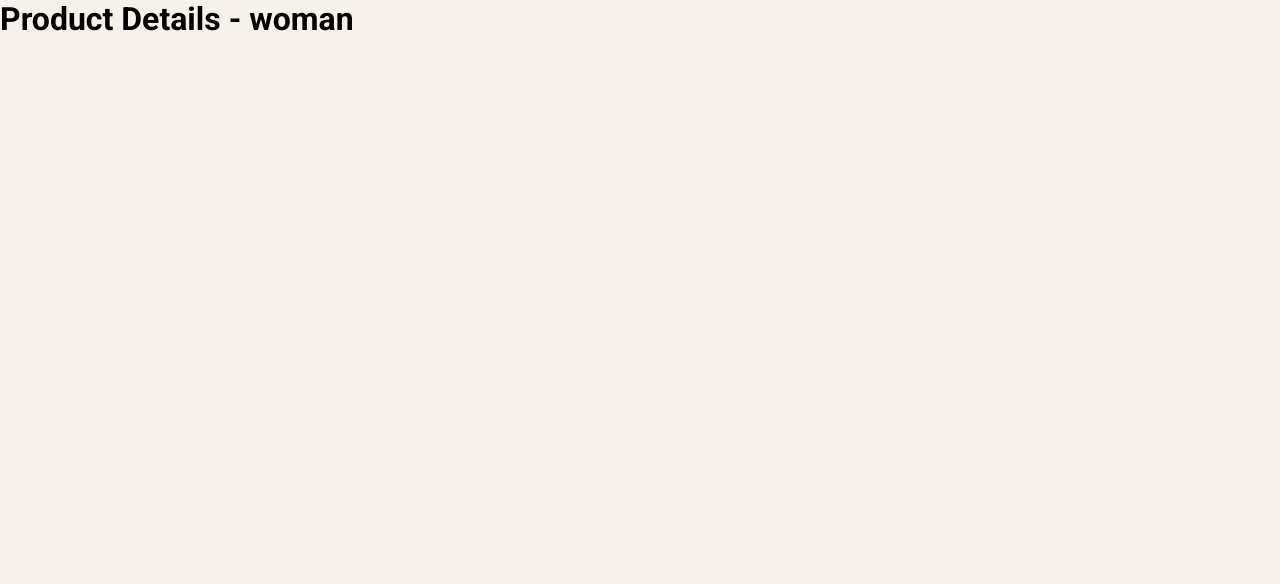
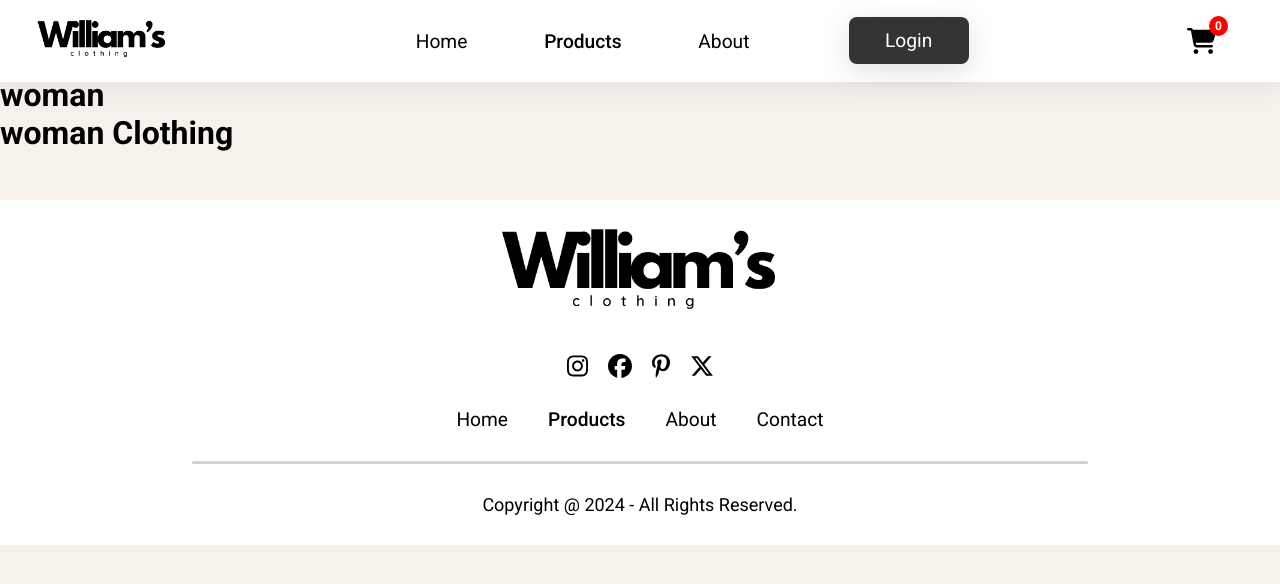
Before and after one commit to WilliamMattsson1/ecom-fullstack, a React (Vite) app in the folder frontend/: page /products/woman in a window 1280 px wide. Shown: the top 584 px of the page. Built offline with nearby package versions, Linux system fonts and the light colour scheme.

Commit message:
Added Gender products page with routing to gender and products

```diff
--- a/frontend/src/Components/CategorySelection/CategorySelection.css
+++ b/frontend/src/Components/GenderSelection/GenderSelection.css
@@ -15,6 +15,7 @@
     width: 60%;
     margin: auto;
     margin-top: 1.6rem;
+    margin-bottom: 3rem;
     height: auto;
     max-height: fit-content;
     background-color: white;
--- a/frontend/src/Components/CategorySelection/CategorySelection.tsx
+++ b/frontend/src/Components/GenderSelection/GenderSelection.tsx
@@ -1,4 +1,5 @@
-import './CategorySelection.css'
+import { Link } from 'react-router-dom'
+import './GenderSelection.css'
 const CategorySelection = () => {
     return (
         <>
@@ -17,14 +18,18 @@ const CategorySelection = () => {
                         <h3>Mens Clothing</h3>
 
                         <p>Discover the latest trends in mens fashion.</p>
-                        <button>Shop now</button>
+                        <Link to="/products/men">
+                            <button>Shop now</button>
+                        </Link>
                     </div>
                 </div>
                 <div className="products-category womens-clothing">
                     <div className="category-text">
                         <h3>Womens Clothing</h3>
                         <p>Explore the latest trends in womens fashion.</p>
-                        <button>Shop now</button>
+                        <Link to="/products/woman">
+                            <button>Shop now</button>
+                        </Link>
                     </div>
                     <div className="category-image">
                         <img
--- a/frontend/src/Components/ProductItem/ProductItem.tsx
+++ b/frontend/src/Components/ProductItem/ProductItem.tsx
@@ -5,13 +5,18 @@ interface Product {
     id: number
     name: string
     price: number
+    gender: string
+    category: string
     image: string
 }
 
 const ProductItem = (props: Product) => {
     return (
         <div className="product">
-            <Link className="product-link" to={`/products/${props.id}`}>
+            <Link
+                className="product-link"
+                to={`/products/${props.gender}/${props.id}`}
+            >
                 <img src={props.image} alt="product image" />
                 <h2>{props.name}</h2>
                 <p>{props.price} kr</p>
--- a/frontend/src/Components/TrendingProducts/TrendingProducts.tsx
+++ b/frontend/src/Components/TrendingProducts/TrendingProducts.tsx
@@ -8,24 +8,32 @@ const TrendingProducts = () => {
             id: 1,
             name: 'Product 1',
             price: 100,
+            gender: 'woman',
+            category: 'tops',
             image: 'https://images.unsplash.com/photo-1512310604669-443f26c35f52?q=80&w=1034&auto=format&fit=crop&ixlib=rb-4.0.3&ixid=M3wxMjA3fDB8MHxwaG90by1wYWdlfHx8fGVufDB8fHx8fA%3D%3D'
         },
         {
             id: 2,
             name: 'Product 2',
             price: 200,
+            gender: 'woman',
+            category: 'tops',
             image: 'https://images.unsplash.com/photo-1512310604669-443f26c35f52?q=80&w=1034&auto=format&fit=crop&ixlib=rb-4.0.3&ixid=M3wxMjA3fDB8MHxwaG90by1wYWdlfHx8fGVufDB8fHx8fA%3D%3D'
         },
         {
             id: 3,
             name: 'Product 3',
             price: 300,
+            gender: 'woman',
+            category: 'tops',
             image: 'https://images.unsplash.com/photo-1512310604669-443f26c35f52?q=80&w=1034&auto=format&fit=crop&ixlib=rb-4.0.3&ixid=M3wxMjA3fDB8MHxwaG90by1wYWdlfHx8fGVufDB8fHx8fA%3D%3D'
         },
         {
             id: 4,
             name: 'Product 4',
             price: 400,
+            gender: 'woman',
+            category: 'tops',
             image: 'https://images.unsplash.com/photo-1512310604669-443f26c35f52?q=80&w=1034&auto=format&fit=crop&ixlib=rb-4.0.3&ixid=M3wxMjA3fDB8MHxwaG90by1wYWdlfHx8fGVufDB8fHx8fA%3D%3D'
         }
     ]
@@ -45,6 +53,8 @@ const TrendingProducts = () => {
                                 id={product.id}
                                 name={product.name}
                                 price={product.price}
+                                gender={product.gender}
+                                category={product.category}
                                 image={product.image}
                             />
                         )
--- /dev/null
+++ b/frontend/src/Pages/GenderProducts/GenderProducts.tsx
@@ -0,0 +1,21 @@
+import Footer from '../../Components/Footer/Footer'
+import Navbar from '../../Components/Navbar/Navbar'
+import './GenderProducts.css'
+
+interface GenderProductsProps {
+    gender: string
+}
+const GenderProducts = (props: GenderProductsProps) => {
+    return (
+        <>
+            <Navbar />
+            <h1>{props.gender}</h1>
+            <h1>{props.gender}</h1>
+            <h1>{props.gender}</h1>
+            <h1>{props.gender} Clothing</h1>
+            <Footer />
+        </>
+    )
+}
+
+export default GenderProducts
--- a/frontend/src/Pages/ProductsPage/ProductsPage.tsx
+++ b/frontend/src/Pages/ProductsPage/ProductsPage.tsx
@@ -1,14 +1,16 @@
-import CategorySelection from '../../Components/CategorySelection/CategorySelection'
+import GenderSelection from '../../Components/GenderSelection/GenderSelection'
 import Footer from '../../Components/Footer/Footer'
 import Navbar from '../../Components/Navbar/Navbar'
 import OfferBanner from '../../Components/OfferBanner/OfferBanner'
 import './ProductsPage.css'
+import InfoBox from '../../Components/InfoBox/InfoBox'
 const ProductsPage = () => {
     return (
         <>
             <Navbar />
             <OfferBanner />
-            <CategorySelection />
+            <GenderSelection />
+            <InfoBox />
             <Footer />
         </>
     )
```
Also changed, not shown: frontend/src/main.tsx (+11 -1 lines), frontend/src/Pages/GenderProducts/GenderProducts.css (added).
